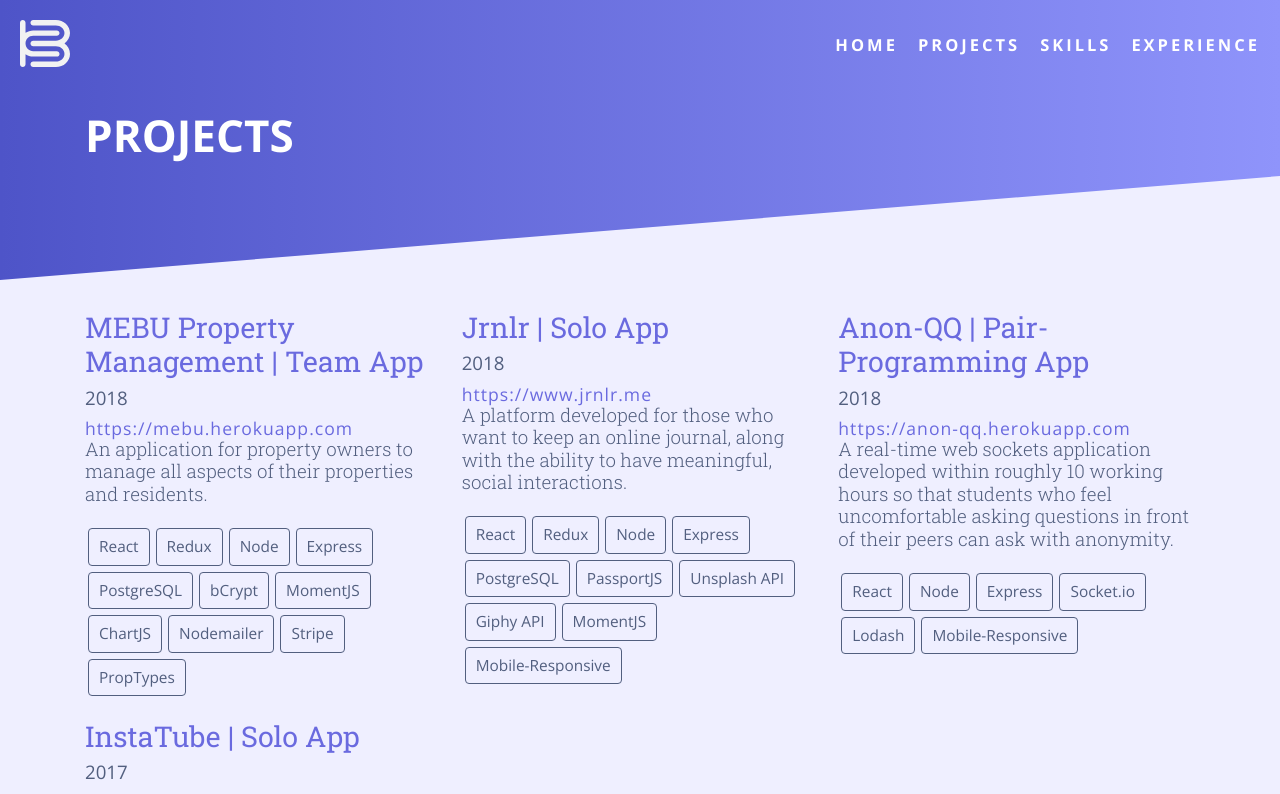
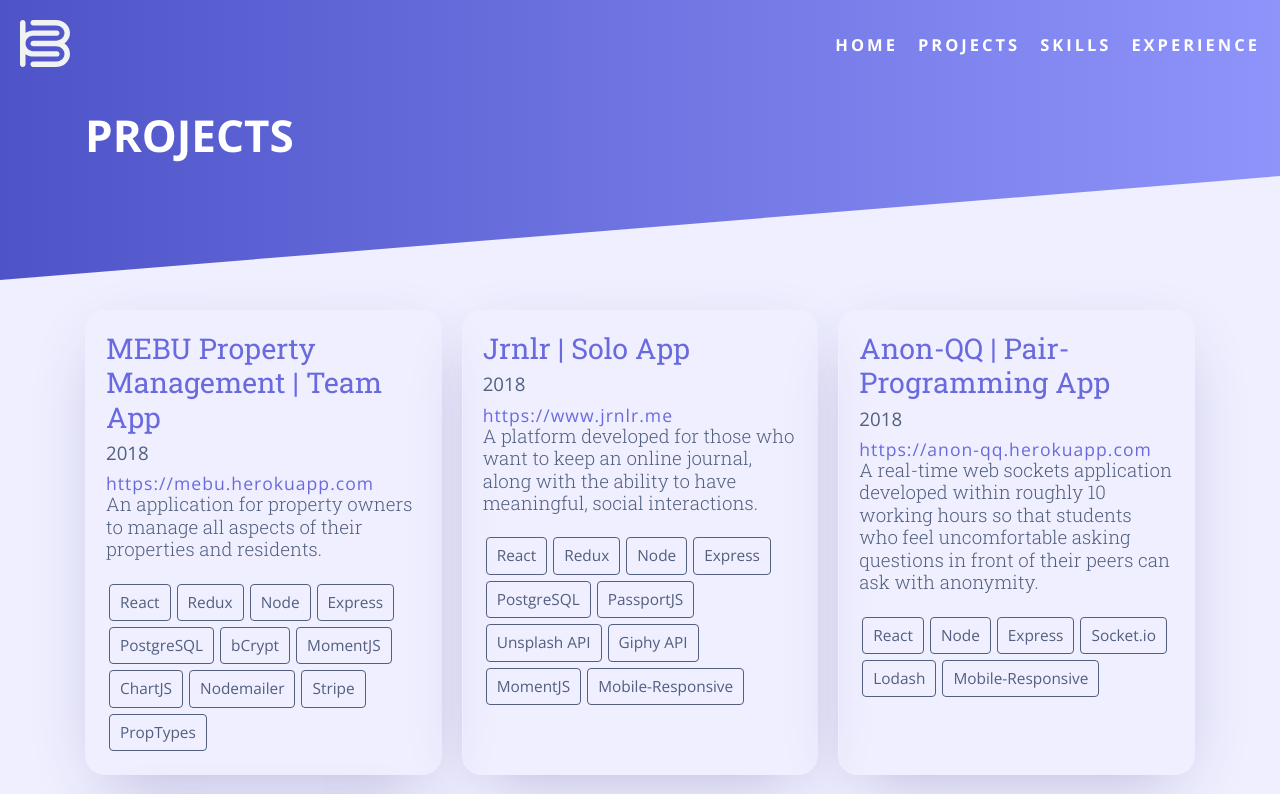
Before and after one commit to bkchu/bkchu-portfolio-pre-gatsby-conversion, a React (Create React App) app: page /projects in a window 1280 px wide. Shown: the top 794 px of the page. Built offline with nearby package versions, Linux system fonts and the light colour scheme.

Commit message:
added box shadow to portfolio page

```diff
--- a/src/App.css
+++ b/src/App.css
@@ -413,7 +413,11 @@ body {
   grid: auto-flow/repeat(auto-fill, minmax(300px, 1fr));
   grid-gap: 20px; }
   .Projects .Project {
-    color: #525f7f; }
+    color: #525f7f;
+    border: 1px solid #efefff;
+    padding: 20px;
+    border-radius: 20px;
+    box-shadow: 0px 20px 65px -22px #b3b0d6; }
     .Projects .Project__title {
       color: #6a6adf;
       font-family: "Roboto Slab", -apple-system, BlinkMacSystemFont, "Segoe UI", Roboto, Oxygen, Ubuntu, Cantarell, "Open Sans", "Helvetica Neue", sans-serif;
--- a/src/sass/__Projects.scss
+++ b/src/sass/__Projects.scss
@@ -5,7 +5,10 @@
 
   .Project {
     color: $body-color;
-
+    border: 1px solid $background-color;
+    padding: 20px;
+    border-radius: 20px;
+    box-shadow: 0px 20px 65px -22px #b3b0d6;
     &__title {
       color: $highlight-color;
       @include fonting($s: $subheader, $lh: 1.2em);
```
